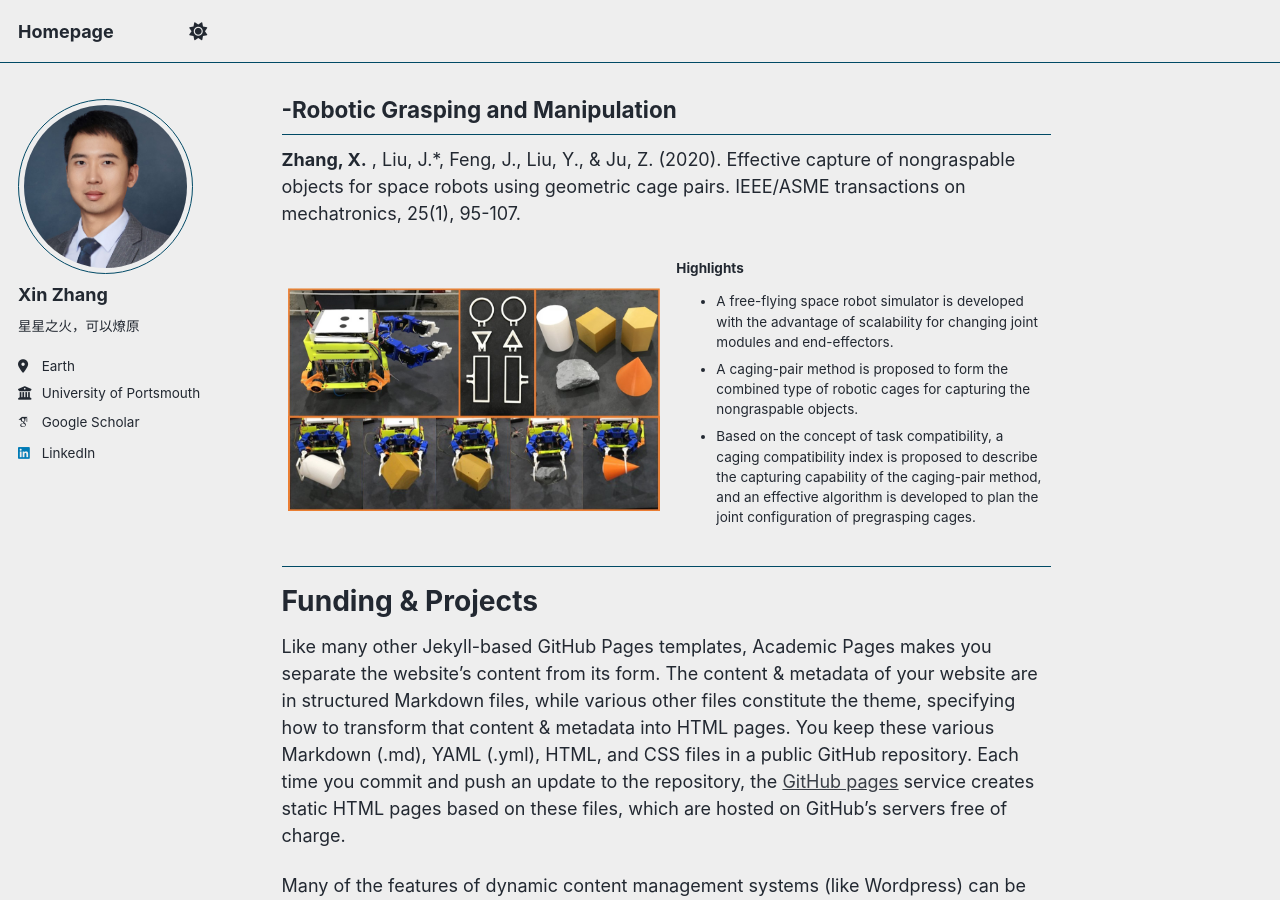
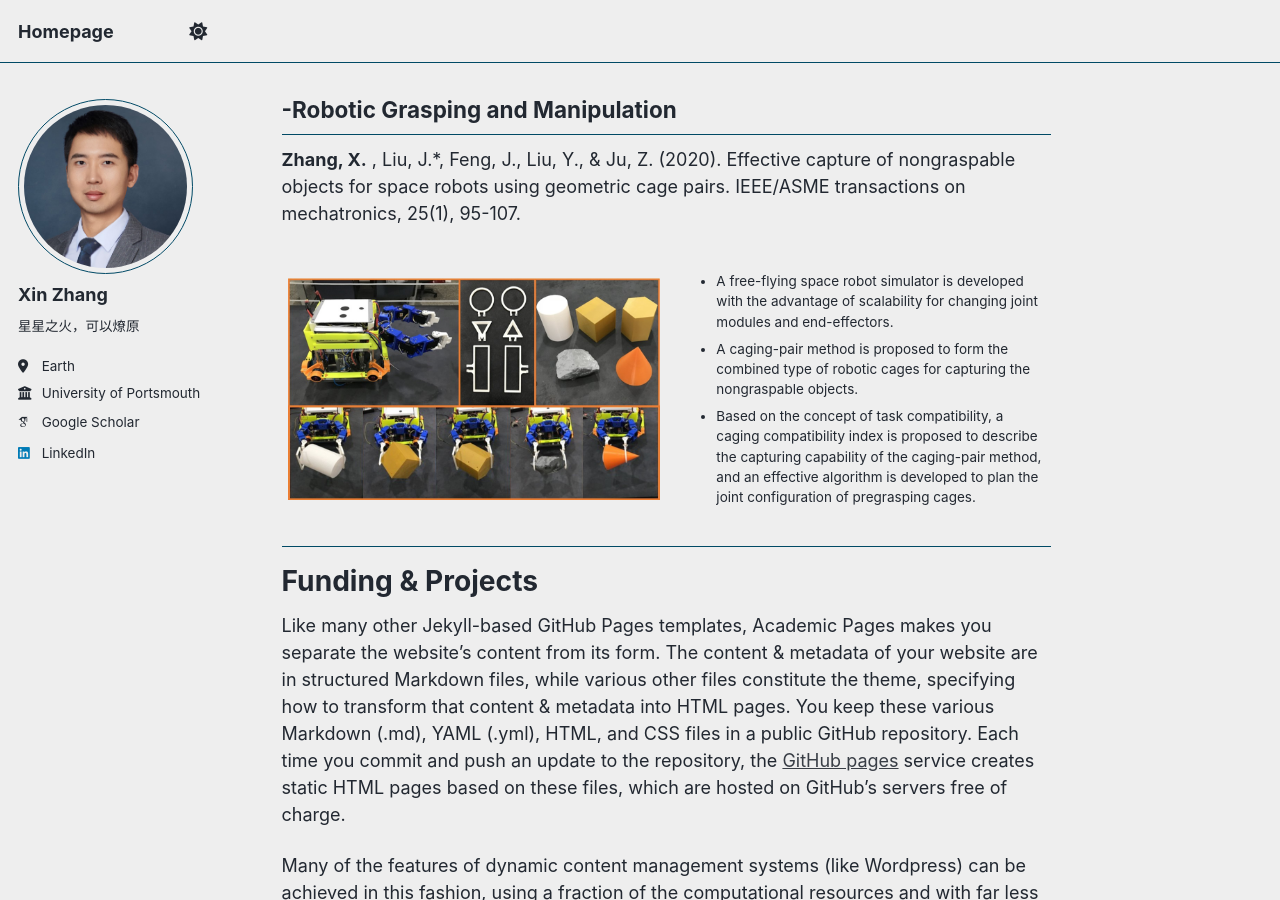
Before and after one commit to Mansion-ZX/Mansion-ZX.github.io, a Jekyll site: the page built from _pages/about.md, in a window 1280 px wide and 900 px high, scrolled down 1394 px. Built offline with Jekyll 4.4.1, drawn with Linux system fonts in a browser that asks for light colours; some web fonts are replaced; a script that is not in the unit is left out.

Commit message:
Update about.md

```diff
--- a/_pages/about.md
+++ b/_pages/about.md
@@ -41,7 +41,6 @@ My research journey began with **Robotic Grasping** since my PhD research topic
       <img src="/images/Tmech20.jpg" alt="描述" width="100%">
     </td>
     <td style="vertical-align: top; padding-left: 10px; border: none;">
-      <b> Highlights </b>
       <ul>
       <li>A free-flying space robot simulator is developed with the advantage of scalability for changing joint modules and end-effectors.</li>
       <li>A caging-pair method is proposed to form the combined type of robotic cages for capturing the nongraspable objects.</li>
```
